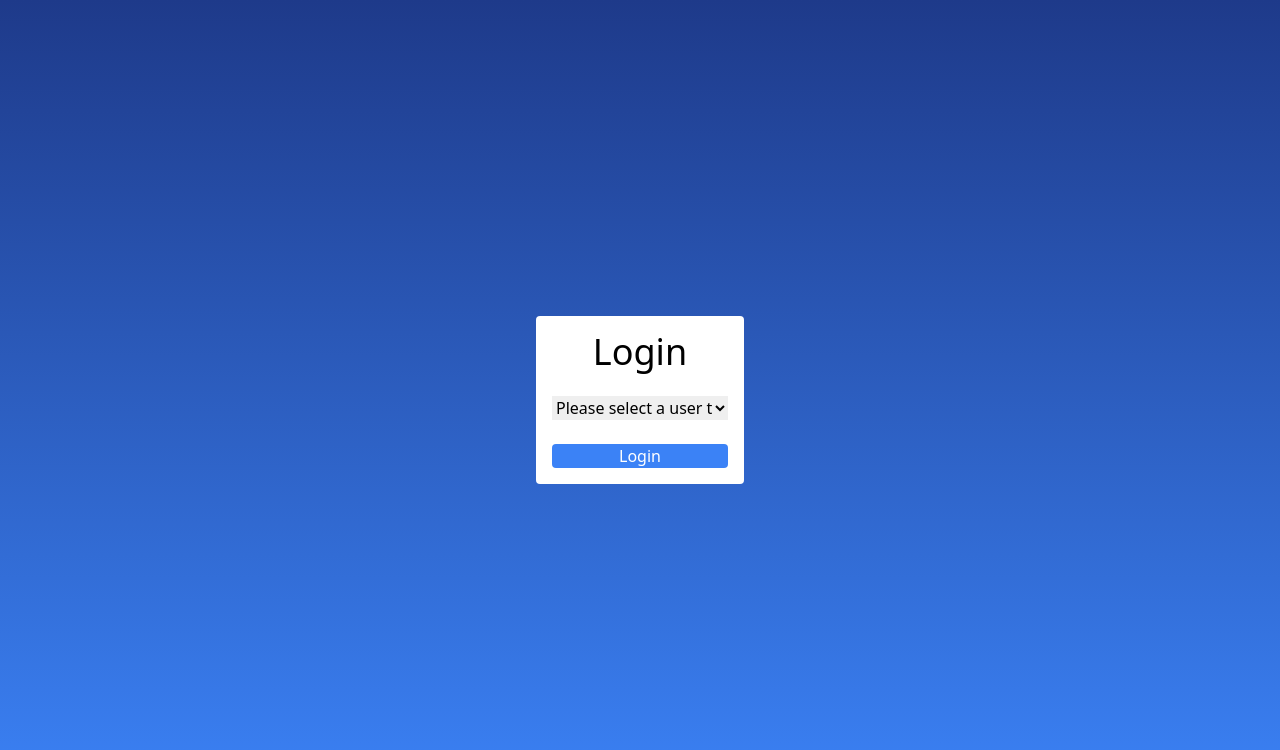
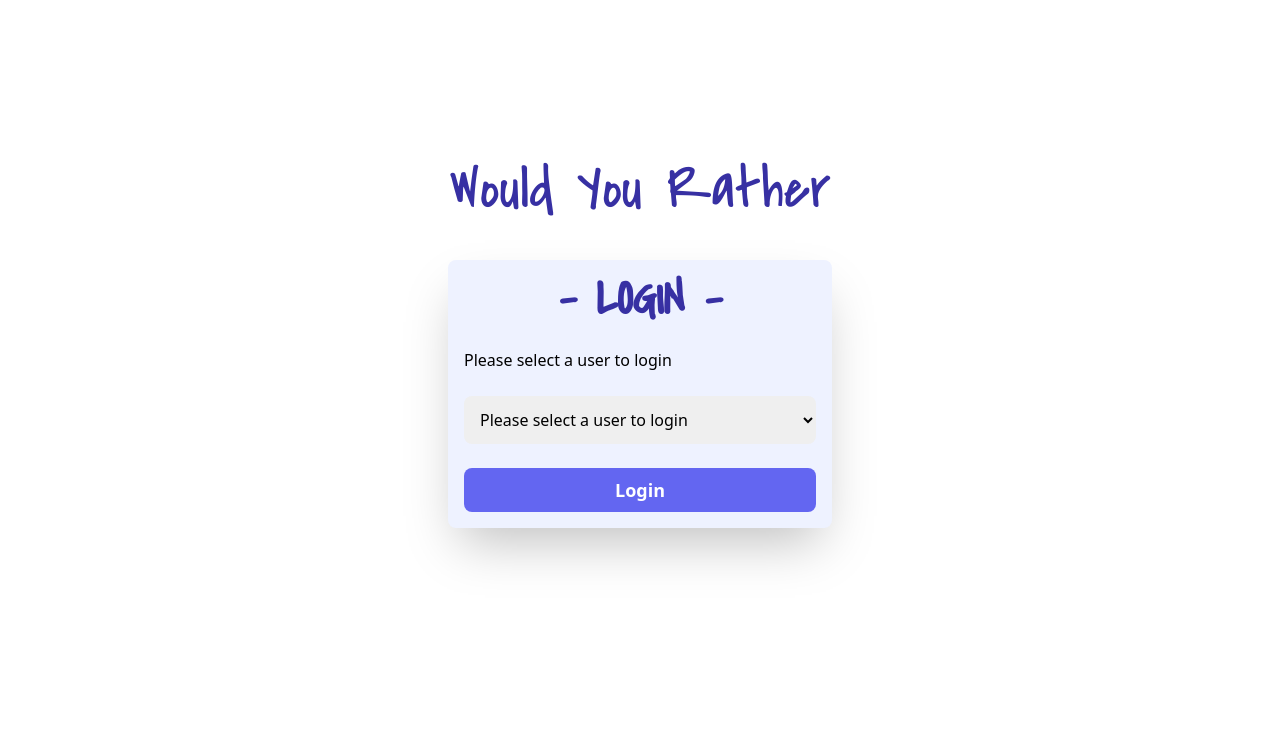
Before and after one commit to dacitto/Would-You-Rather, a React (Create React App) app: page /Login in a window 1280 px wide. Shown: the top 750 px of the page. Built offline with nearby package versions, Linux system fonts and the light colour scheme.

Commit message:
feat: add back button to question page

```diff
--- a/src/pages/Login.js
+++ b/src/pages/Login.js
@@ -8,23 +8,30 @@ const Login = () => {
   const dispatch = useDispatch();
   const [userID, setUserID] = useState("");
   return (
-    <div className="w-full min-h-screen bg-gradient-to-b from-blue-900  to-blue-500 flex justify-center items-center">
-      <main className="bg-white rounded w-52 flex flex-col gap-6 p-4">
-        <h1 className="text-4xl text-center ">Login</h1>
+    <div className="w-full min-h-screen flex flex-col pt-40 items-center gap-10">
+      <h1 className="font-wyr text-6xl capitalize text-indigo-800">
+        would you rather
+      </h1>
+      <main className="rounded-lg w-full max-w-sm bg-indigo-50 shadow-2xl flex flex-col gap-6 p-4">
+        <h1 className="text-5xl text-center font-wyr font-bold uppercase text-indigo-800  ">
+          - Login -
+        </h1>
+        <h3>Please select a user to login</h3>
         <select
           onChange={(e) => {
             setUserID(e.target.value);
           }}
+          className="p-3 rounded-lg"
         >
           <option value="">Please select a user to login</option>
           {Object.values(users).map((user) => (
             <option value={user.id} key={user.id}>
-              {user.name}
+              - {user.name}
             </option>
           ))}
         </select>
         <button
-          className="bg-blue-500 text-white capitalize rounded"
+          className="bg-indigo-500 text-white text-lg font-semibold p-2 capitalize rounded-lg"
           onClick={() => {
             if (userID) {
               dispatch(setAuthedUser(userID));
--- a/src/pages/Question.js
+++ b/src/pages/Question.js
@@ -1,8 +1,10 @@
 import React from "react";
-import { useParams } from "react-router-dom";
+import { useParams, useNavigate } from "react-router-dom";
 import { useSelector } from "react-redux";
+import { BiArrowBack } from "react-icons/bi";
 import Vote from "../components/Vote";
 const Question = () => {
+  const navigate = useNavigate();
   const users = useSelector((state) => state.users);
   const authed = JSON.parse(localStorage.getItem("authedUser"));
   const { id } = useParams();
@@ -58,7 +60,16 @@ const Question = () => {
                     option="optionTwo"
                   ></Vote>
 
-                  <div className="w-full ">
+                  <div className="w-full flex items-center">
+                    <button
+                      className="bg-indigo-200 py-1 px-4 flex items-center gap-2 rounded-md text-indigo-800 font-semibold"
+                      onClick={() => {
+                        navigate(-1);
+                      }}
+                    >
+                      <BiArrowBack />
+                      Back
+                    </button>
                     <h1 className="text-xl w-max ml-auto">{votes} votes</h1>
                   </div>
                 </div>
```
